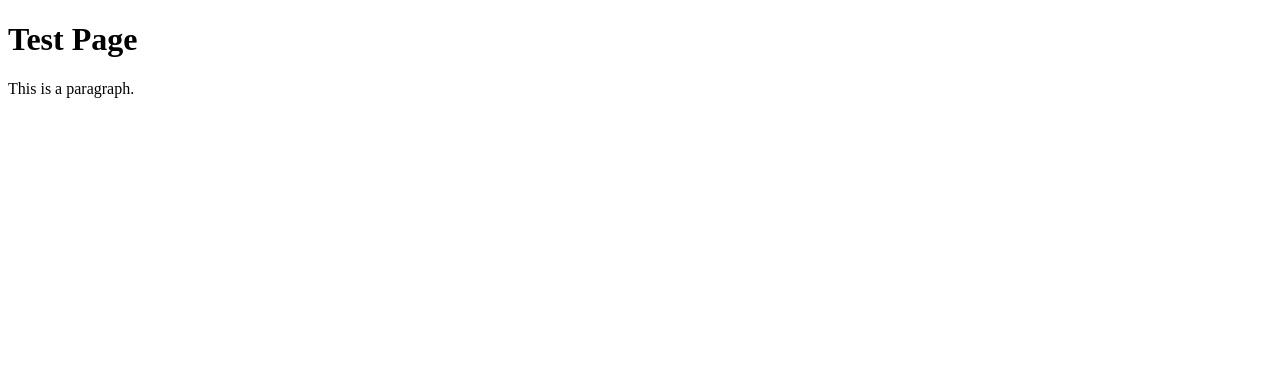
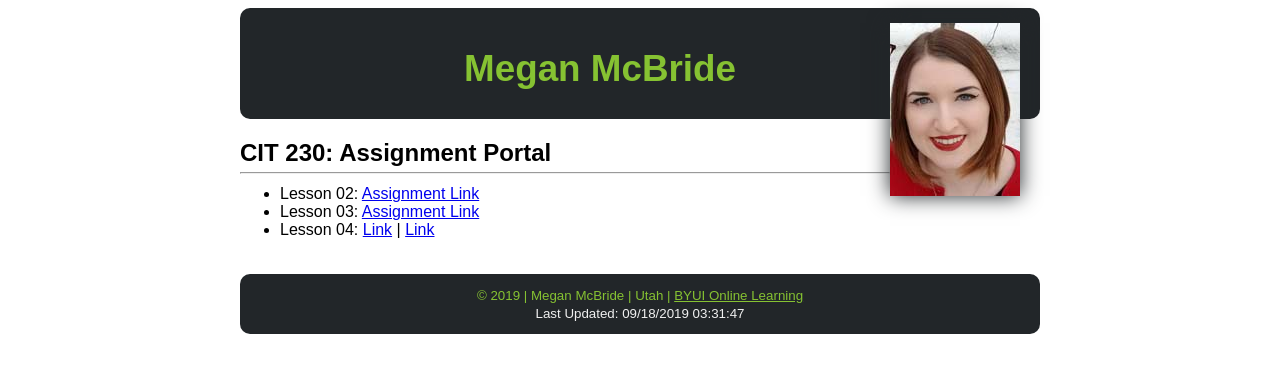
Before and after one commit to meganmcbride/meganmcbride.github.io, a plain HTML site: page index.html in a window 1280 px wide. Drawn offline with Linux system fonts and the light colour scheme.

Commit message:
Initial site layout and functionality

```diff
--- /dev/null
+++ b/css/style.css
@@ -0,0 +1,72 @@
+body {
+    margin-left: auto;
+    margin-right: auto;
+    width: 800px;
+    font-family: Arial, Helvetica, sans-serif;
+}
+
+header {
+    background-color: #222629;
+    color: #86C232;
+    padding-top: 5px;
+    padding-bottom: 5px;
+    text-align: center;
+    border-radius: 10px;
+}
+
+header h1 {
+    padding-left: 70px;
+    font-size: 2.3em;
+}
+
+footer {
+    background-color: #222629;
+    color: #86C232;
+    padding-top: 12px;
+    padding-bottom: 12px;
+    text-align: center;
+    border-radius: 10px;
+}
+
+#lastupdated {
+    color: #F0F0F0;
+}
+
+img {
+    float: right;
+    width: 130px;
+    height: auto;
+    -webkit-box-shadow: 0px 0px 10px #222629;
+    -moz-box-shadow: 0px 0px 10px #222629;
+    box-shadow: 0px 0px 20px #222629;
+}
+
+#imagecontainer {
+    padding-right: 20px;
+    padding-top: 10px;
+}
+
+hr {
+    margin-top: -15px;
+    margin-bottom: -5px;
+}
+
+main {
+    margin-bottom: 35px;
+}
+
+footer a:link {
+    color: #86C232;
+}
+
+footer a:visited {
+    color: #86C232;
+}
+
+footer a:hover {
+    color: #F0F0F0;
+}
+
+footer a:active {
+    color: #F0F0F0;
+}
--- a/index.html
+++ b/index.html
@@ -1,16 +1,53 @@
 <!DOCTYPE html>
 <html lang="en-us">
-   <head>
-       <title>
-          Test Page
-       </title>
-   </head>
-   <body>
-       <h1>
-           Test Page
-       </h1>
-       <p>
-           This is a paragraph.
-       </p>
-   </body>
+    <head>
+
+        <meta charset="utf-8">
+        <meta name="viewport" content="width=device-width, initial-scale=1">
+        <meta name="description" content="Assignment portal for Megan McBride's CIT 230 class at BYU-Idaho">
+
+        <script src="js/date.js"></script>
+
+        <link rel="stylesheet" type="text/css" href="css/style.css">
+
+        <title>
+            CIT 230 | Megan McBride | BYU-I
+        </title>
+    </head>
+    <body onload="UpdateDates()">
+
+        <header>
+
+            <div id="imagecontainer"><img src="img/portrait.jpg" alt="A portrait of Megan McBride"></div>
+
+            <h1>Megan McBride</h1>
+
+        </header>
+
+        <main>
+
+            <h2>CIT 230: Assignment Portal</h2>
+            <hr>
+
+            <ul>
+                <li>Lesson 02: <a href="https://meganmcbride.github.io">Assignment Link</a></li>
+                <li>Lesson 03: <a href="https://meganmcbride.github.io">Assignment Link</a></li>
+                <li>Lesson 04: <a href="https://meganmcbride.github.io">Link</a> | <a href="https://meganmcbride.github.io">Link</a></li>
+            </ul>
+
+        </main>
+
+        <footer>
+            <small>
+                &copy; <span id="copyrightdate"></span> | Megan McBride | Utah | <a href="https://www.byui.edu/online">BYUI Online Learning</a>
+            </small>
+
+            <br>
+
+            <small id="lastupdated">
+                Last Updated: <span id="datemodified"></span>
+            </small>
+        </footer>
+
+    </body>
 </html>
--- /dev/null
+++ b/js/date.js
@@ -0,0 +1,20 @@
+function GetCurrentYear()
+{
+    var date = new Date();
+    var currentYear = date.getFullYear();
+
+    document.getElementById("copyrightdate").innerHTML = currentYear;
+}
+
+function GetModifiedDate()
+{
+    var modifiedDate = document.lastModified;
+
+    document.getElementById("datemodified").innerHTML = modifiedDate;
+}
+
+function UpdateDates()
+{
+    GetCurrentYear();
+    GetModifiedDate();
+}
```
Also changed, not shown: img/portrait.jpg (added).
